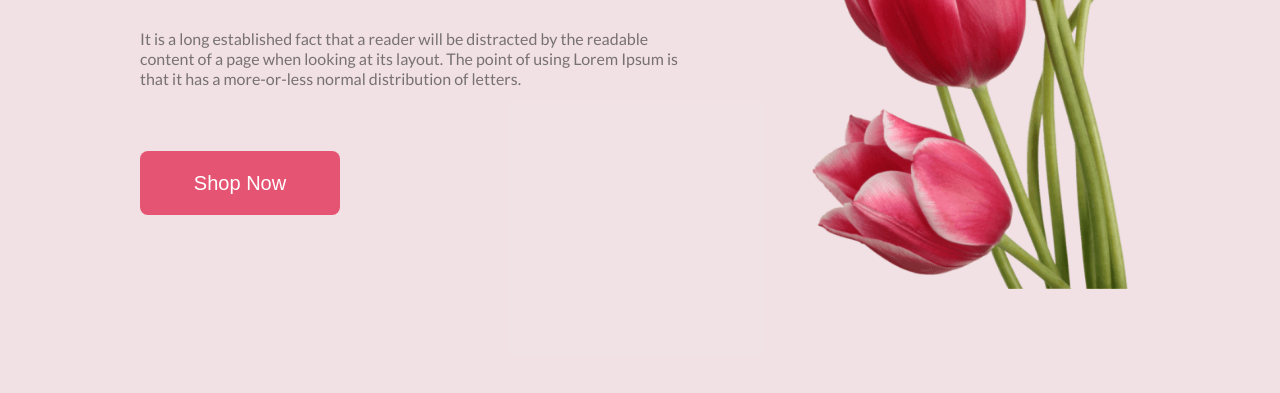
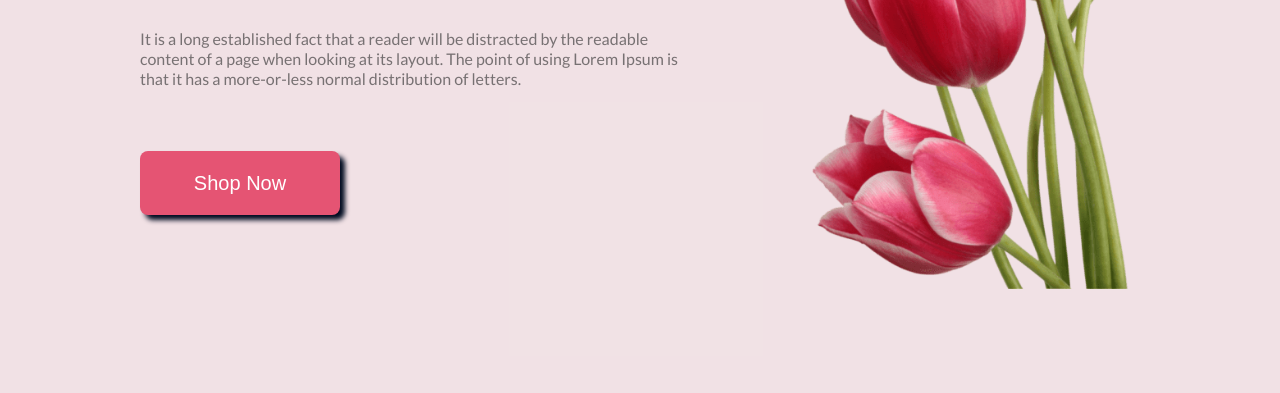
Before and after one commit to THEmad71/CSE-3532-C223042, a plain HTML site: page index.html in a window 1280 px wide. In both pictures the pointer is over the button "Shop Now". Shown: the part 407-800 px from the top of the page. Drawn offline with Linux system fonts and the light colour scheme.

Commit message:
Initial commit

```diff
--- a/style.css
+++ b/style.css
@@ -36,6 +36,11 @@ body {
     width: 200px;
     height: 64px;
     cursor: pointer;
+    transition: box-shadow 0.15s;
+  }
+  .btn:hover{
+    box-shadow: 5px 5px 5px rgb(0, 11, 32);
+
   }
 
   .title {
```
